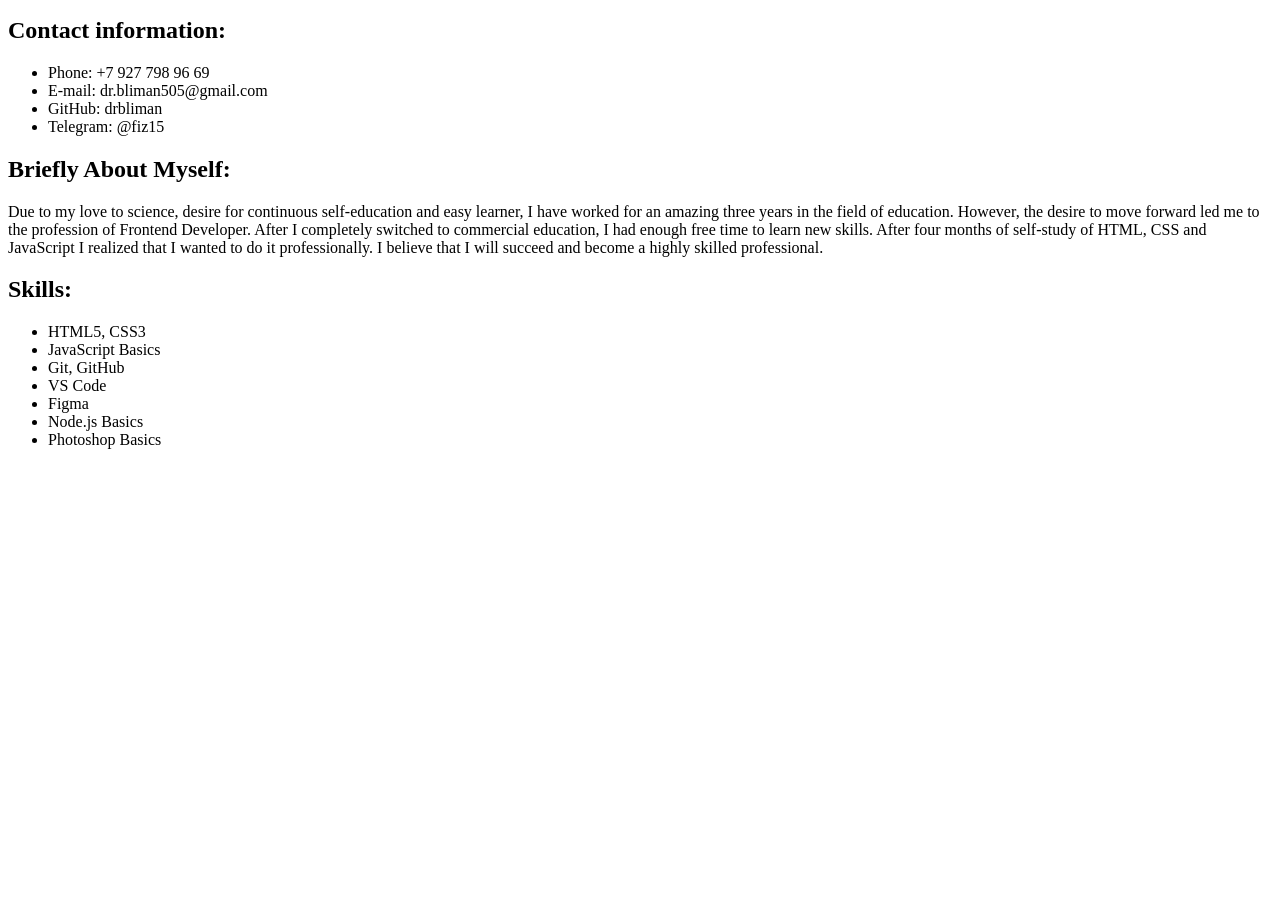
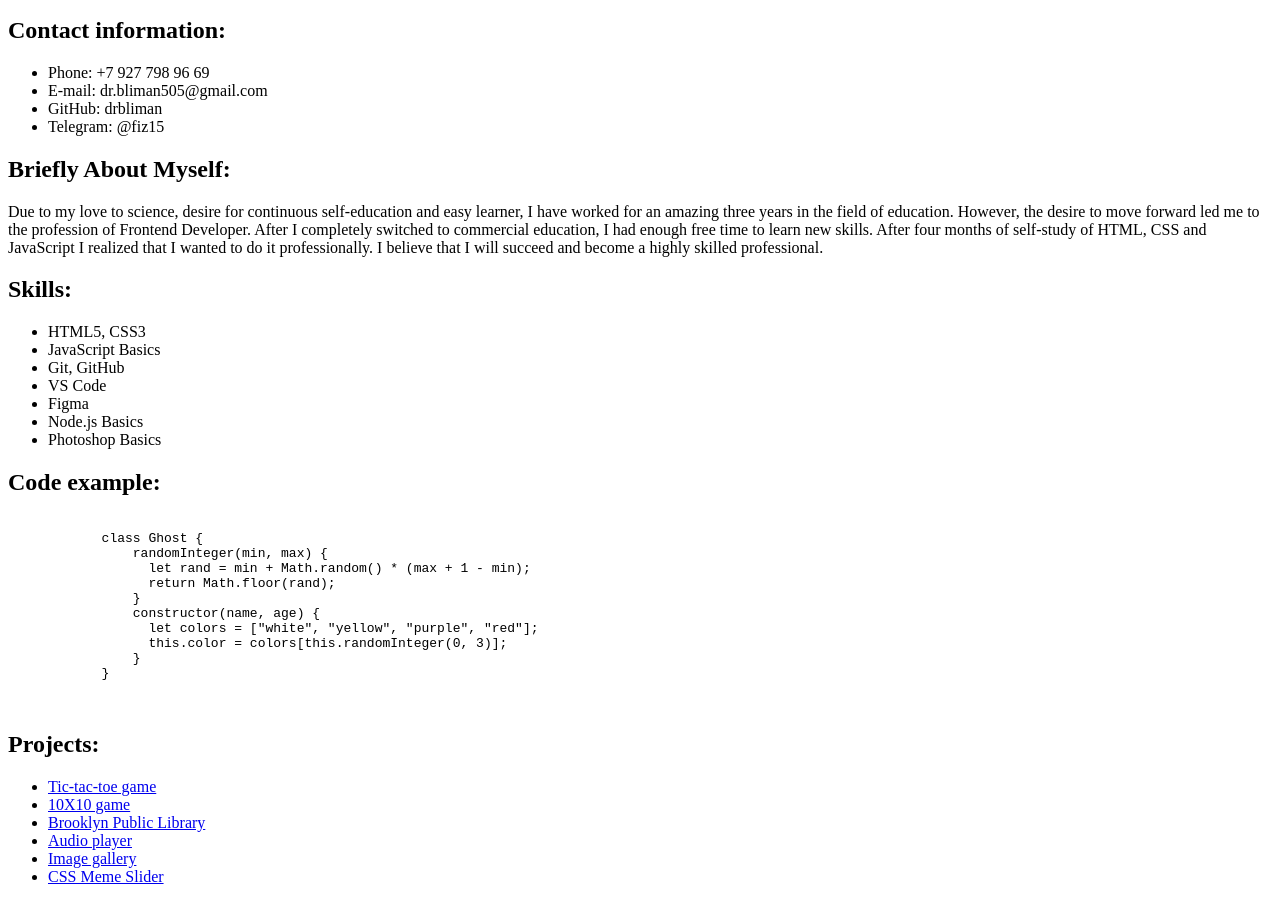
Before and after one commit to drbliman/rsschool-cv, a plain HTML site: page index.html in a window 1280 px wide. Shown: the part 101-1003 px from the top of the page. Before the commit the page ends 800 px from the top, so only its background shows below. Drawn offline with Linux system fonts and the light colour scheme.

Commit message:
feat: add projects

```diff
--- a/index.html
+++ b/index.html
@@ -27,5 +27,29 @@
         <li>Node.js Basics</li>
         <li>Photoshop Basics</li>
     </ul>
+    <h2>Code example:</h2>
+    <pre>
+        <code>
+            class Ghost {
+                randomInteger(min, max) {
+                  let rand = min + Math.random() * (max + 1 - min);
+                  return Math.floor(rand);
+                }
+                constructor(name, age) {
+                  let colors = ["white", "yellow", "purple", "red"];
+                  this.color = colors[this.randomInteger(0, 3)];
+                }
+            }
+        </code>
+    </pre>
+    <h2>Projects:</h2>
+    <ul>
+        <li><a href="https://drbliman.github.io/Tic-tac-toe_v0.1/">Tic-tac-toe game</a></li>
+        <li><a href="https://rolling-scopes-school.github.io/drbliman-JSFEPRESCHOOL2023Q2/js30_3.3-random-game/">10X10 game</a></li>
+        <li><a href="https://rolling-scopes-school.github.io/drbliman-JSFEPRESCHOOL2023Q2/library/">Brooklyn Public Library</a></li>
+        <li><a href="https://rolling-scopes-school.github.io/drbliman-JSFEPRESCHOOL2023Q2/js30%231.2-audio-player/">Audio player</a></li>
+        <li><a href="https://rolling-scopes-school.github.io/drbliman-JSFEPRESCHOOL2023Q2/js30_2.2-image-galery/">Image gallery</a></li>
+        <li><a href="https://drbliman.github.io/cssMemeSlider/cssMemeSlider/index.html">CSS Meme Slider</a></li>
+    </ul>
 </body>
 </html>
```
